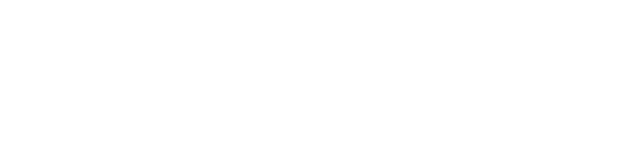
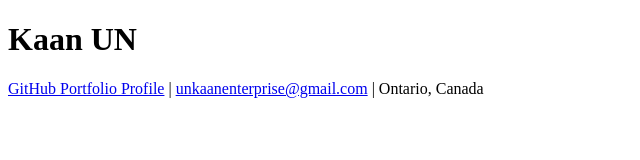
Before and after one commit to unKaan/portfolio, a plain HTML site: page public/index.html in a window 1280 px wide. Shown: the whole page, without its empty margins (0-640 px from the left). Drawn offline with Linux system fonts and the light colour scheme.

Commit message:
Add header section with name and contact info

```diff
--- a/public/index.html
+++ b/public/index.html
@@ -6,5 +6,9 @@
     <title>Portfolio - Kaan UN</title>
 </head>
 <body>
+    <header>
+      <h1>Kaan UN</h1>
+      <p><a href="https://www.kaanent.github.io/">GitHub Portfolio Profile</a> | <a href="mailto:unkaanenterprise@gmail.com">unkaanenterprise@gmail.com</a> | Ontario, Canada</p>
+    </header>
 </body>
 </html>
```
